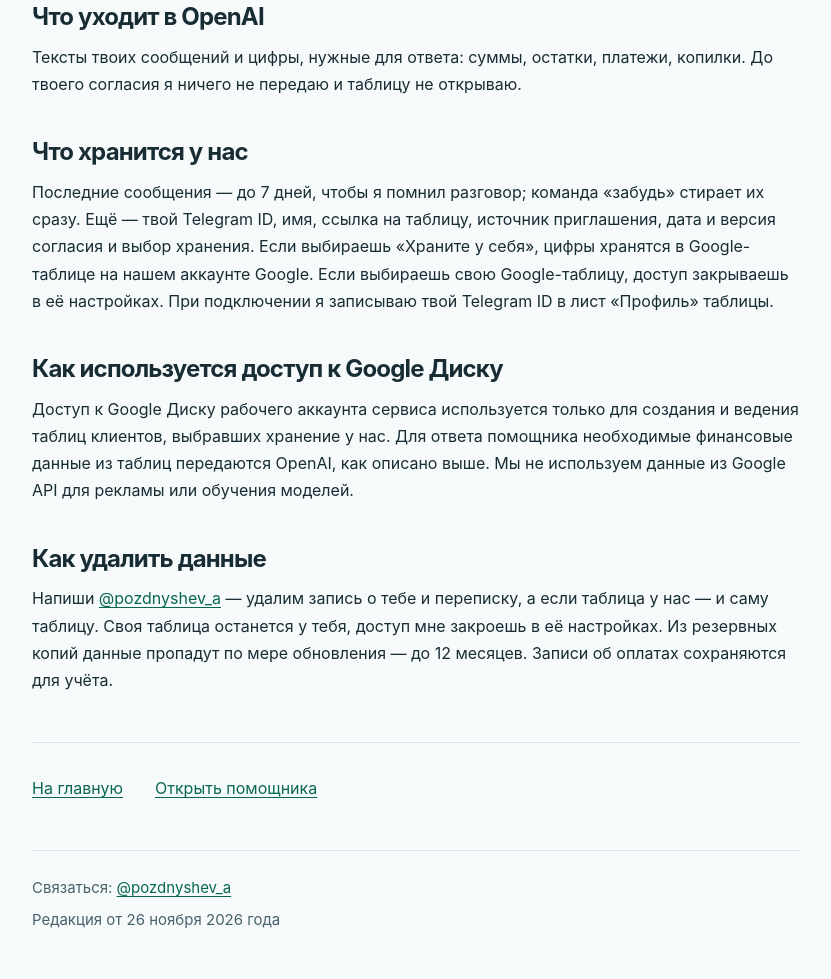
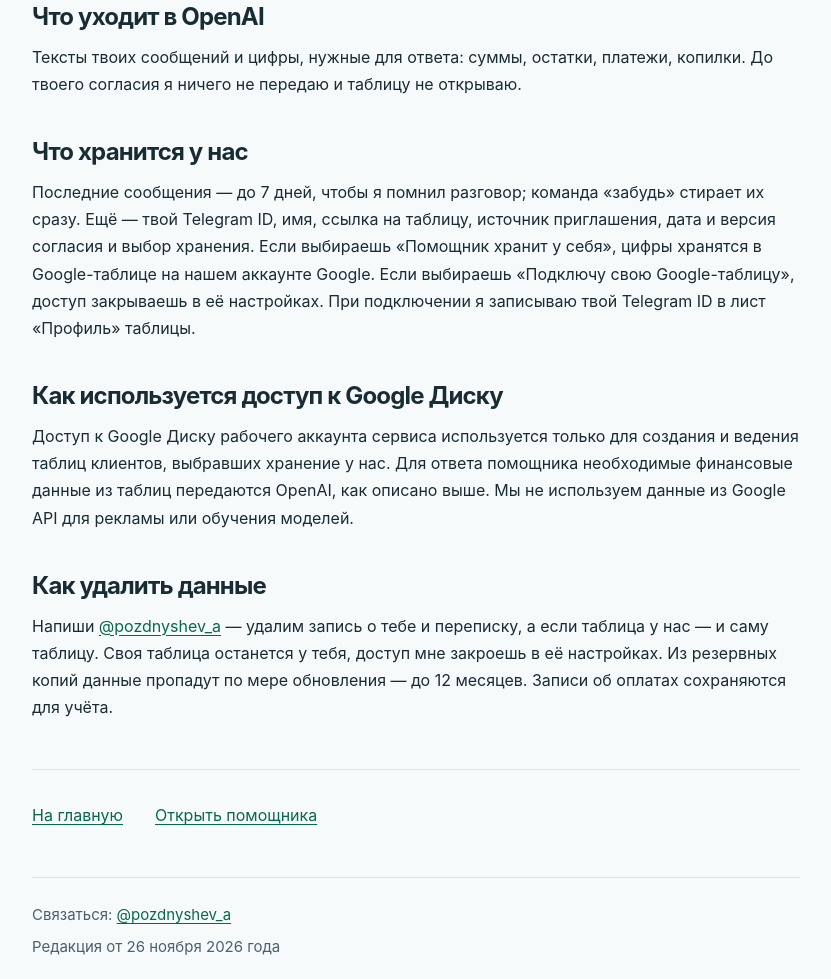
Before and after one commit to andreypozdnyshev367-lgtm/aitzeh-site, a plain HTML site: page privacy.html in a window 1280 px wide. Shown: the part 774-1753 px from the top of the page, without its empty margins (224-1055 px from the left). Drawn offline with Linux system fonts and the light colour scheme.

Commit message:
Match storage option labels to the bot consent text

```diff
--- a/privacy.html
+++ b/privacy.html
@@ -32,7 +32,7 @@
     </section>
     <section aria-labelledby="service-data">
       <h2 id="service-data">Что хранится у нас</h2>
-      <p>Последние сообщения — до 7 дней, чтобы я помнил разговор; команда «забудь» стирает их сразу. Ещё — твой Telegram ID, имя, ссылка на таблицу, источник приглашения, дата и версия согласия и выбор хранения. Если выбираешь «Храните у себя», цифры хранятся в Google-таблице на нашем аккаунте Google. Если выбираешь свою Google-таблицу, доступ закрываешь в её настройках. При подключении я записываю твой Telegram ID в лист «Профиль» таблицы.</p>
+      <p>Последние сообщения — до 7 дней, чтобы я помнил разговор; команда «забудь» стирает их сразу. Ещё — твой Telegram ID, имя, ссылка на таблицу, источник приглашения, дата и версия согласия и выбор хранения. Если выбираешь «Помощник хранит у себя», цифры хранятся в Google-таблице на нашем аккаунте Google. Если выбираешь «Подключу свою Google-таблицу», доступ закрываешь в её настройках. При подключении я записываю твой Telegram ID в лист «Профиль» таблицы.</p>
     </section>
     <section aria-labelledby="google">
       <h2 id="google">Как используется доступ к Google Диску</h2>
```
